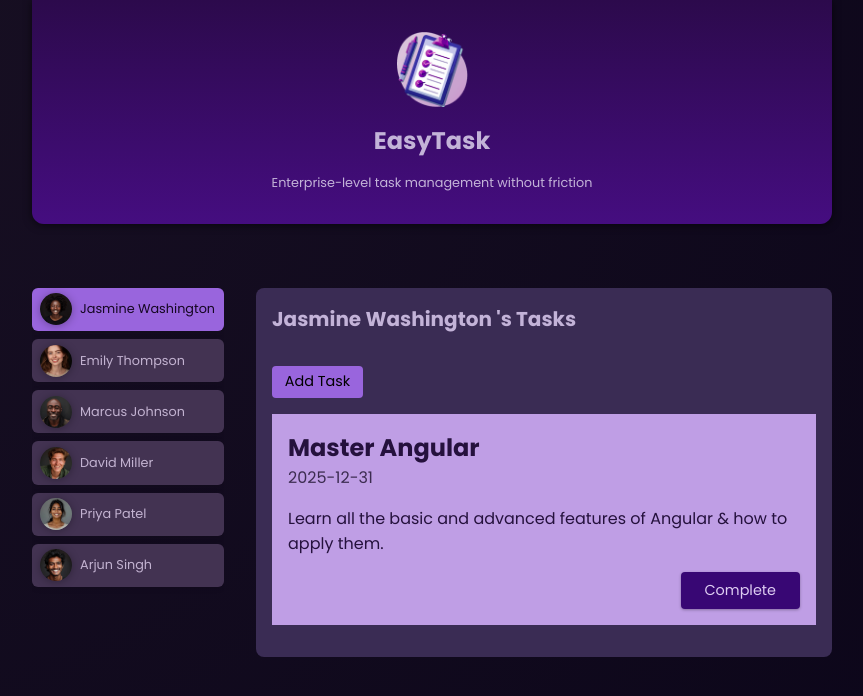
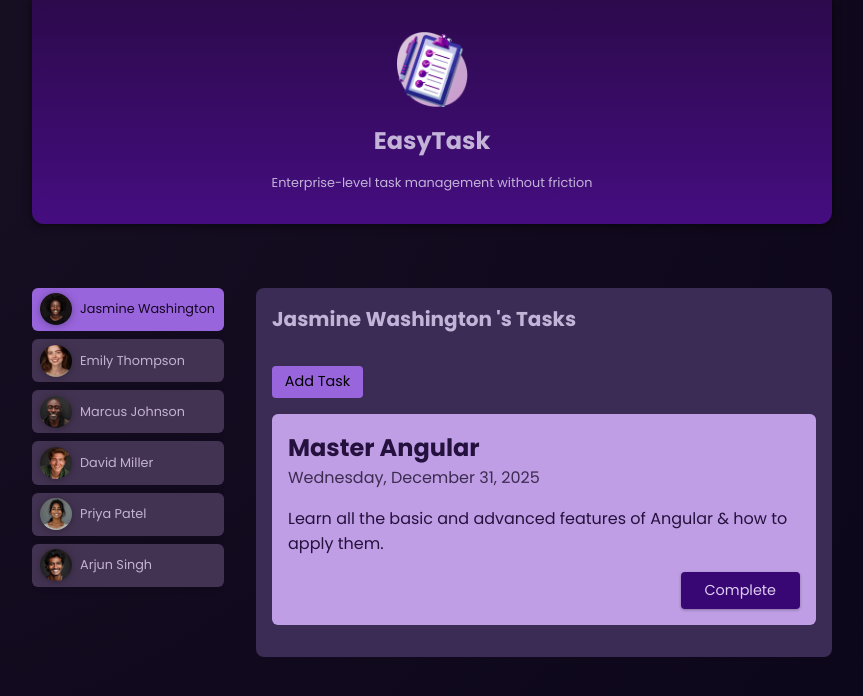
Before and after one commit to AdamAyash/angular-task-manager, an Angular app: page / in a window 1280 px wide. Both pictures are taken after a click on the button "Jasmine Washington". Shown: the top 696 px of the page, without its empty margins (208-1071 px from the left). Built offline with nearby package versions, Linux system fonts and the light colour scheme.

Commit message:
Polishing up the project

```diff
--- /dev/null
+++ b/src/app/shared/card/card.css
@@ -0,0 +1,5 @@
+div {
+  border-radius: 6px;
+  box-shadow: 0 1px 6px rgba(0, 0, 0, 0.1);
+  overflow: hidden;
+}
--- /dev/null
+++ b/src/app/shared/card/card.html
@@ -0,0 +1,3 @@
+<div>
+  <ng-content></ng-content>
+</div>
--- a/src/app/tasks/new-task/new-task.component.ts
+++ b/src/app/tasks/new-task/new-task.component.ts
@@ -1,6 +1,7 @@
-import { Component, EventEmitter, Output } from '@angular/core';
+import { Component, EventEmitter, inject, Input, Output } from '@angular/core';
 import { FormsModule } from '@angular/forms';
 import { NewTaskData } from './new-task.model';
+import { TasksService } from '../tasks.service';
 
 @Component({
   selector: 'app-new-task',
@@ -10,22 +11,29 @@ import { NewTaskData } from './new-task.model';
   styleUrl: './new-task.component.css',
 })
 export class NewTaskComponent {
-  @Output() public canceled = new EventEmitter();
-  @Output() public add = new EventEmitter<NewTaskData>();
+  @Input({ required: true }) public userId!: string;
+  @Output() public close = new EventEmitter();
 
   enteredTitle: string = '';
   enteredSummary: string = '';
   enteredDate: string = '';
 
+  private tasksService = inject(TasksService);
+
   public onCancel(): void {
-    this.canceled.emit();
+    this.close.emit();
   }
 
   public onSubmit() {
-    this.add.emit({
-      title: this.enteredTitle,
-      summary: this.enteredSummary,
-      date: this.enteredDate,
-    });
+    this.tasksService.addTask(
+      {
+        title: this.enteredTitle,
+        summary: this.enteredSummary,
+        date: this.enteredDate,
+      },
+      this.userId,
+    );
+
+    this.close.emit();
   }
 }
--- a/src/app/tasks/task/task.component.html
+++ b/src/app/tasks/task/task.component.html
@@ -1,8 +1,10 @@
-<article>
+<app-card
+  ><article>
     <h2>{{ task.title }}</h2>
-  <time>{{ task.dueDate }}</time>
+    <time>{{ task.dueDate | date: "fullDate" }}</time>
     <p>{{ task.summary }}</p>
     <p class="actions">
       <button (click)="onCompleteTask()">Complete</button>
     </p>
   </article>
+</app-card>
--- a/src/app/tasks/task/task.component.ts
+++ b/src/app/tasks/task/task.component.ts
@@ -1,10 +1,12 @@
 import { Component, EventEmitter, Input, Output } from '@angular/core';
 import { Task } from './task.model';
+import { CardComponent } from '../../shared/card/card';
+import { DatePipe } from '@angular/common';
 
 @Component({
   selector: 'app-task',
   standalone: true,
-  imports: [],
+  imports: [CardComponent, DatePipe],
   templateUrl: './task.component.html',
   styleUrl: './task.component.css',
 })
--- a/src/app/tasks/tasks.component.html
+++ b/src/app/tasks/tasks.component.html
@@ -1,8 +1,5 @@
 @if (isAddingTask) {
-  <app-new-task
-    (canceled)="onCancelled()"
-    (add)="onNewAddTask($event)"
-  ></app-new-task>
+  <app-new-task [userId]="this.userId" (close)="onCloseTask()"></app-new-task>
 }
 
 <section id="tasks">
--- a/src/app/tasks/tasks.component.ts
+++ b/src/app/tasks/tasks.component.ts
@@ -2,6 +2,7 @@ import { Component, Input } from '@angular/core';
 import { TaskComponent } from './task/task.component';
 import { NewTaskComponent } from './new-task/new-task.component';
 import { NewTaskData } from './new-task/new-task.model';
+import { TasksService } from './tasks.service';
 
 @Component({
   selector: 'app-tasks',
@@ -15,38 +16,14 @@ export class TasksComponent {
   @Input({ required: true }) public name!: string;
   isAddingTask: boolean = false;
 
-  tasks = [
-    {
-      id: 't1',
-      userId: 'u1',
-      title: 'Master Angular',
-      summary:
-        'Learn all the basic and advanced features of Angular & how to apply them.',
-      dueDate: '2025-12-31',
-    },
-    {
-      id: 't2',
-      userId: 'u3',
-      title: 'Build first prototype',
-      summary: 'Build a first prototype of the online shop website',
-      dueDate: '2024-05-31',
-    },
-    {
-      id: 't3',
-      userId: 'u3',
-      title: 'Prepare issue template',
-      summary:
-        'Prepare and describe an issue template which will help with project management',
-      dueDate: '2024-06-15',
-    },
-  ];
+  constructor(private tasksService: TasksService) {}
 
   public get selectedUserTasks() {
-    return this.tasks.filter((t) => t.userId === this.userId);
+    return this.tasksService.getUserTasks(this.userId);
   }
 
   public onCompeteTask(taskId: string) {
-    this.tasks = this.tasks.filter((t) => t.id != taskId);
+    this.tasksService.removeTask(taskId);
   }
 
   public onAddTask() {
@@ -54,18 +31,10 @@ export class TasksComponent {
   }
 
   public onNewAddTask(taskData: NewTaskData) {
-    this.tasks.unshift({
-      id: new Date().getTime().toString(),
-      userId: this.userId,
-      title: taskData.title,
-      summary: taskData.summary,
-      dueDate: taskData.date,
-    });
-
     this.isAddingTask = false;
   }
 
-  public onCancelled() {
+  public onCloseTask() {
     this.isAddingTask = false;
   }
 }
--- /dev/null
+++ b/src/app/tasks/tasks.service.ts
@@ -0,0 +1,49 @@
+import { Injectable } from '@angular/core';
+import { NewTaskData } from './new-task/new-task.model';
+
+@Injectable({ providedIn: 'root' })
+export class TasksService {
+  private tasks = [
+    {
+      id: 't1',
+      userId: 'u1',
+      title: 'Master Angular',
+      summary:
+        'Learn all the basic and advanced features of Angular & how to apply them.',
+      dueDate: '2025-12-31',
+    },
+    {
+      id: 't2',
+      userId: 'u3',
+      title: 'Build first prototype',
+      summary: 'Build a first prototype of the online shop website',
+      dueDate: '2024-05-31',
+    },
+    {
+      id: 't3',
+      userId: 'u3',
+      title: 'Prepare issue template',
+      summary:
+        'Prepare and describe an issue template which will help with project management',
+      dueDate: '2024-06-15',
+    },
+  ];
+
+  public getUserTasks(userId: string) {
+    return this.tasks.filter((t) => t.userId === userId);
+  }
+
+  public addTask(taskData: NewTaskData, userId: string) {
+    this.tasks.unshift({
+      id: new Date().getTime().toString(),
+      userId: userId,
+      title: taskData.title,
+      summary: taskData.summary,
+      dueDate: taskData.date,
+    });
+  }
+
+  public removeTask(taskId: string) {
+    this.tasks = this.tasks.filter((t) => t.id != taskId);
+  }
+}
--- a/src/app/user/user.component.css
+++ b/src/app/user/user.component.css
@@ -1,9 +1,3 @@
-div {
-  border-radius: 6px;
-  box-shadow: 0 1px 6px rgba(0, 0, 0, 0.1);
-  overflow: hidden;
-}
-
 button {
   display: flex;
   align-items: center;
--- a/src/app/user/user.component.html
+++ b/src/app/user/user.component.html
@@ -1,6 +1,6 @@
-<div>
+<app-card>
   <button [class.active]="selected" (click)="onSelectUser()">
     <img [src]="imagePath" [alt]="user.name" />
     <span>{{ user.name }}</span>
   </button>
-</div>
+</app-card>
--- a/src/app/user/user.component.ts
+++ b/src/app/user/user.component.ts
@@ -1,10 +1,11 @@
 import { Component, EventEmitter, Input, Output } from '@angular/core';
 import { User } from './user.model';
+import { CardComponent } from '../shared/card/card';
 
 @Component({
   selector: 'app-user',
   standalone: true,
-  imports: [],
+  imports: [CardComponent],
   templateUrl: './user.component.html',
   styleUrl: './user.component.css',
 })
```
Also changed, not shown: src/app/shared/card/card.ts (added, +10 -0 lines), 2 other files (tests, documents, lock files or other folders). Lines whose indentation alone changed are shown as unchanged.
